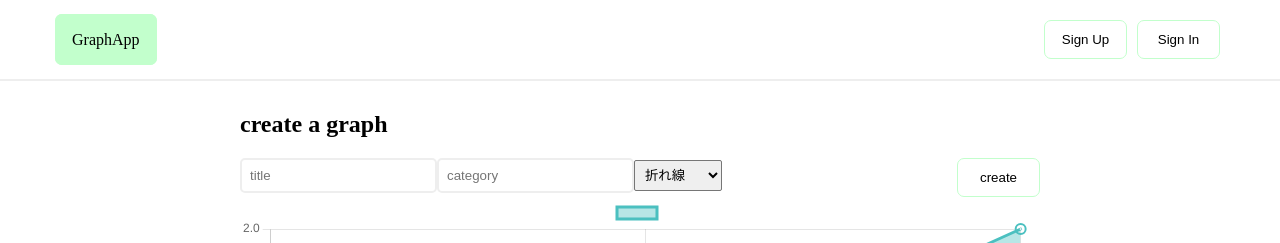
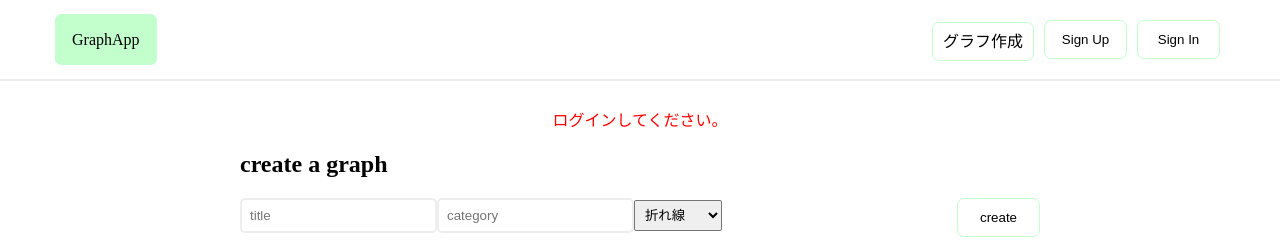
Before and after one commit to lkl191/graph_app_client, a Next.js app: page /graph/create-graph in a window 1280 px wide. Shown: the top 243 px of the page. Built offline with nearby package versions, Linux system fonts and the light colour scheme; no server answers.

Commit message:
add create graph

```diff
--- a/components/SignIn.tsx
+++ b/components/SignIn.tsx
@@ -6,6 +6,7 @@ import { useMutation } from "@apollo/client";
 import { Auth } from "../context/auth";
 import { LOGIN, SIGNIN } from "./graphql/mutation";
 import { useForm } from "../utils/hooks";
+import Link from "next/link";
 
 const LoginModal = ({ show, setShow }) => {
   const [addUser] = useMutation(LOGIN);
@@ -237,6 +238,9 @@ const SignIn = () => {
   };
   return (
     <div className="user">
+      <Link href={`/graph/create-graph`}>
+        <a className="user-items button logined">グラフ作成</a>
+      </Link>
       <button onClick={openSignInModal} className="user-items button">
         Sign Up
       </button>
--- a/pages/graph/create-graph.tsx
+++ b/pages/graph/create-graph.tsx
@@ -6,8 +6,11 @@ import { CREATE_GRAPH } from "../../components/graphql/mutation";
 import { useForm, useDataForm } from "../../utils/hooks";
 import PreviewGraph from "../../components/preview/preview-graph";
 import "react-datasheet/lib/react-datasheet.css";
+import { useAuthState } from "react-firebase-hooks/auth";
+import { Auth } from "../../context/auth";
 
 const CreateGraph = () => {
+  const [user] = useAuthState(Auth);
   //1.Stateを作る
   const { input, onChange, onSubmit }: any = useForm(createGraphCallback, {
     title: "",
@@ -73,9 +76,8 @@ const CreateGraph = () => {
   if (process.browser) {
     return (
       <div className="container">
-        <form onSubmit={onSubmit}>
+        {!user && <p className="attention">ログインしてください。</p>}
         <h2>create a graph</h2>
-
         <input
           placeholder="title"
           className="input_text"
@@ -102,10 +104,23 @@ const CreateGraph = () => {
           <option value="RADAR">レーダー</option>
         </select>
 
-          <button type="submit" className="button create_btn">
+        <button
+          type="submit"
+          className={[
+            "button create_btn",
+            !user && 'click_invalid'
+          ].join(' ')}
+          onClick={(e) => {
+            if (user) {
+              onSubmit(e);
+            } else {
+              console.log("baka");
+              return <p>ログインしてください。</p>;
+            }
+          }}
+        >
           create
         </button>
-        </form>
 
         <PreviewGraph props={input} inputData={inputData} />
 
--- a/styles/components/create-graph.scss
+++ b/styles/components/create-graph.scss
@@ -1,9 +1,18 @@
-.graphKind{
-    transition-duration: 0.4s;
-    padding: 6px;
-    border-radius: 2px;
+.graphKind {
+  transition-duration: 0.4s;
+  padding: 6px;
+  border-radius: 2px;
 }
 
-.create_btn{
-    float: right;
+.create_btn {
+  float: right;
 }
+
+.click_invalid {
+  cursor: not-allowed;
+}
+
+.attention {
+  color: red;
+  text-align: center;
+}
--- a/styles/components/login.scss
+++ b/styles/components/login.scss
@@ -2,22 +2,16 @@
   /*　画面全体を覆う設定　*/
   position: fixed;
   top: 0;
-  right: 10;
+  right: 0;
   width: 100%;
   height: 100%;
   background-color: rgba(0, 0, 0, 0.5);
   z-index: 1;
 
-  @include mq() {
-    display: flex;
-    align-items: center;
-    justify-content: center;
-  }
-
   /*　画面の中央に要素を表示させる設定　*/
-  //display: flex;
-  //align-items: center;
-  //justify-content: center;
+  display: flex;
+  align-items: center;
+  justify-content: center;
 
   //margin: 110px;
 }
```
Also changed, not shown: components/header.tsx (+10 -10 lines). Lines whose indentation alone changed are shown as unchanged.
